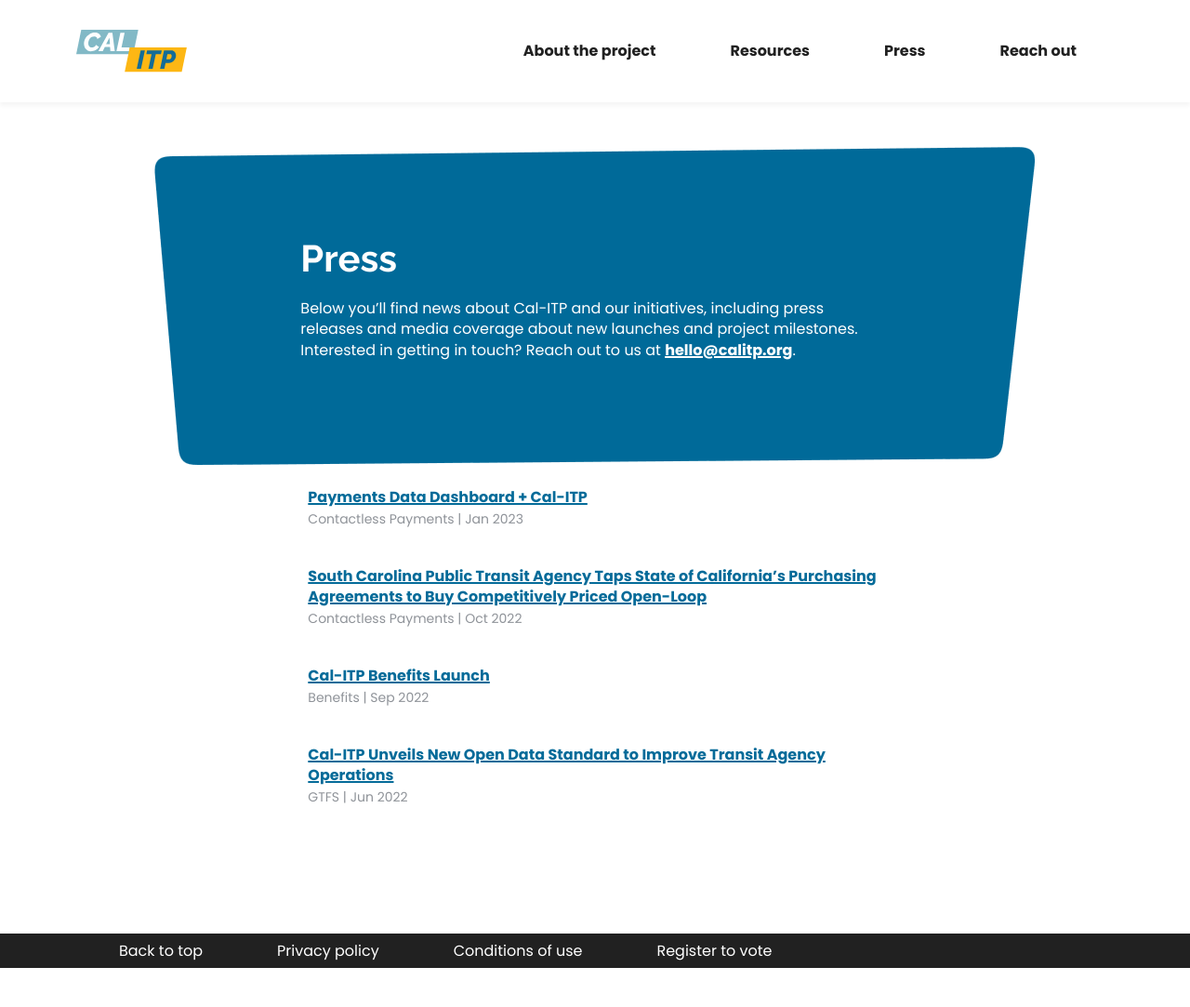
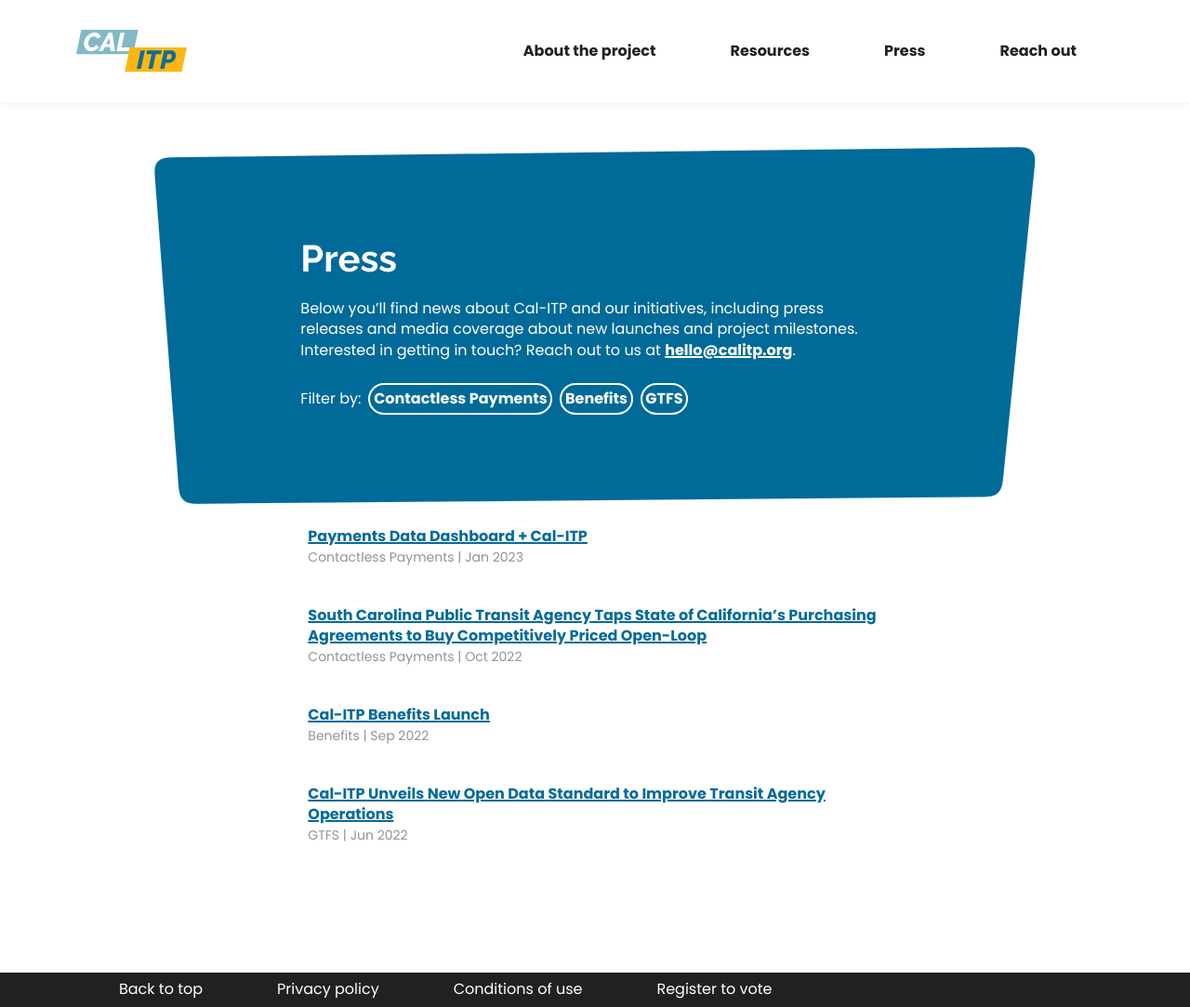
Before and after one commit to cal-itp/calitp.org, a Jekyll site: the page built from src/press.html, in a window 1280 px wide and 1083 px high. Shown: the whole window at 93% size. Built offline with Jekyll 4.4.1, drawn with Linux system fonts in a browser that asks for light colours.

Commit message:
feat(pills): first pass at filter pill colors

```diff
--- a/src/_includes/initiatives.html
+++ b/src/_includes/initiatives.html
@@ -2,7 +2,7 @@
   <div class="col-12 col-lg-6">
     <h2 class="h1 text-center text-lg-start">Explore our initiatives</h2>
   </div>
-  <div class="col-12 col-lg-6 d-flex justify-content-center justify-content-lg-end align-items-center">
+  <div class="col-12 col-lg-6 d-flex justify-content-center justify-content-lg-end align-items-center black-on-white">
     <ul
       class="nav nav-pills nav-fill mb-3 gap-2"
       id="pills-tab"
--- /dev/null
+++ b/src/_includes/pills.html
@@ -0,0 +1,41 @@
+<div class="d-flex flex-column flex-md-row align-items-md-center white-on-color mt-md-4">
+  <span class="me-2 mb-3 mt-4 my-md-0 text-white">Filter by:</span>
+  <ul
+    class="nav nav-pills gap-2 hide-if-noscript d-flex flex-column flex-md-row"
+    id="pills-tab"
+    role="tablist">
+    <li class="nav-item" role="presentation">
+      <button
+        class="nav-link fw-bolder"
+        id="pills-contactless-tab"
+        data-bs-toggle="pill"
+        data-bs-target="#pills-contactless"
+        type="button"
+        role="tab"
+        aria-controls="pills-contactless"
+        aria-selected="false">Contactless Payments</button>
+    </li>
+    <li class="nav-item" role="presentation">
+      <button
+        class="nav-link fw-bolder"
+        id="pills-benefits-tab"
+        data-bs-toggle="pill"
+        data-bs-target="#pills-benefits"
+        type="button"
+        role="tab"
+        aria-controls="pills-benefits"
+        aria-selected="false">Benefits</button>
+    </li>
+    <li class="nav-item" role="presentation">
+      <button
+        class="nav-link fw-bolder"
+        id="pills-gtfs-tab"
+        data-bs-toggle="pill"
+        data-bs-target="#pills-gtfs"
+        type="button"
+        role="tab"
+        aria-controls="pills-gtfs"
+        aria-selected="false">GTFS</button>
+    </li>
+  </ul>
+</div>
--- a/src/press.html
+++ b/src/press.html
@@ -13,6 +13,7 @@
         target="_blank"
         class="fw-bolder text-white"
         href="mailto:hello@calitp.org">hello@calitp.org</a>.</span></p>
+        {% include pills.html %}
       </div>
     </div>
   </div>
--- a/src/resources.html
+++ b/src/resources.html
@@ -14,6 +14,7 @@
             target="_blank"
             class="fw-bolder text-white"
             href="mailto:hello@calitp.org">hello@calitp.org</a>.</p>
+        {% include pills.html %}
       </div>
     </div>
   </div>
--- a/src/stylesheets/main.css
+++ b/src/stylesheets/main.css
@@ -146,11 +146,11 @@
   --bs-nav-link-hover-color: var(--calitp-primary-blue);
 }
 
-.nav-link {
+header .nav-link {
   padding: 31.4px 0 31.4px 0;
 }
 
-.nav-link:hover {
+header .nav-link:hover {
   background-color: var(--calitp-background-blue);
 }
 
@@ -269,26 +269,46 @@
 
 .nav-pills {
   --bs-nav-pills-border-radius: 19px;
+}
+
+.nav-pills .nav-link {
+  padding: 0.23rem;
+  border-width: 2px;
+  border-style: solid;
+}
+
+.black-on-white .nav-pills {
   --bs-nav-pills-link-active-color: var(--bs-white);
   --bs-nav-pills-link-active-bg: var(--bs-body-color);
 }
 
-.nav-pills .nav-link {
-  padding: 0.23rem;
-  border: 2px solid var(--bs-body-color);
+.black-on-white .nav-pills .nav-link {
+  border-color: var(--bs-body-color);
+}
+
+.black-on-white .nav-pills .nav-link:not(.active) {
   color: var(--bs-body-color);
 }
 
-.nav-pills {
-  --bs-nav-pills-border-radius: 19px;
-  --bs-nav-pills-link-active-color: var(--bs-white);
-  --bs-nav-pills-link-active-bg: var(--bs-body-color);
+.black-on-white .nav-pills .nav-link:hover {
+  border-color: rgba(33, 33, 33, 0.8) !important;
 }
 
-.nav-pills .nav-link {
-  padding: 0.23rem;
-  border: 2px solid var(--bs-body-color);
-  color: var(--bs-body-color);
+.white-on-color .nav-pills {
+  --bs-nav-pills-link-active-color: var(--bs-body-color);
+  --bs-nav-pills-link-active-bg: var(--bs-white);
+}
+
+.white-on-color .nav-pills .nav-link {
+  border-color: var(--bs-white);
+}
+
+.white-on-color .nav-pills .nav-link:not(.active) {
+  color: var(--bs-white);
+}
+
+.white-on-color .nav-pills .nav-link:hover {
+  border-color: rgba(255, 255, 255, 0.8) !important;
 }
 
 @media (max-width: 768px) {
```
